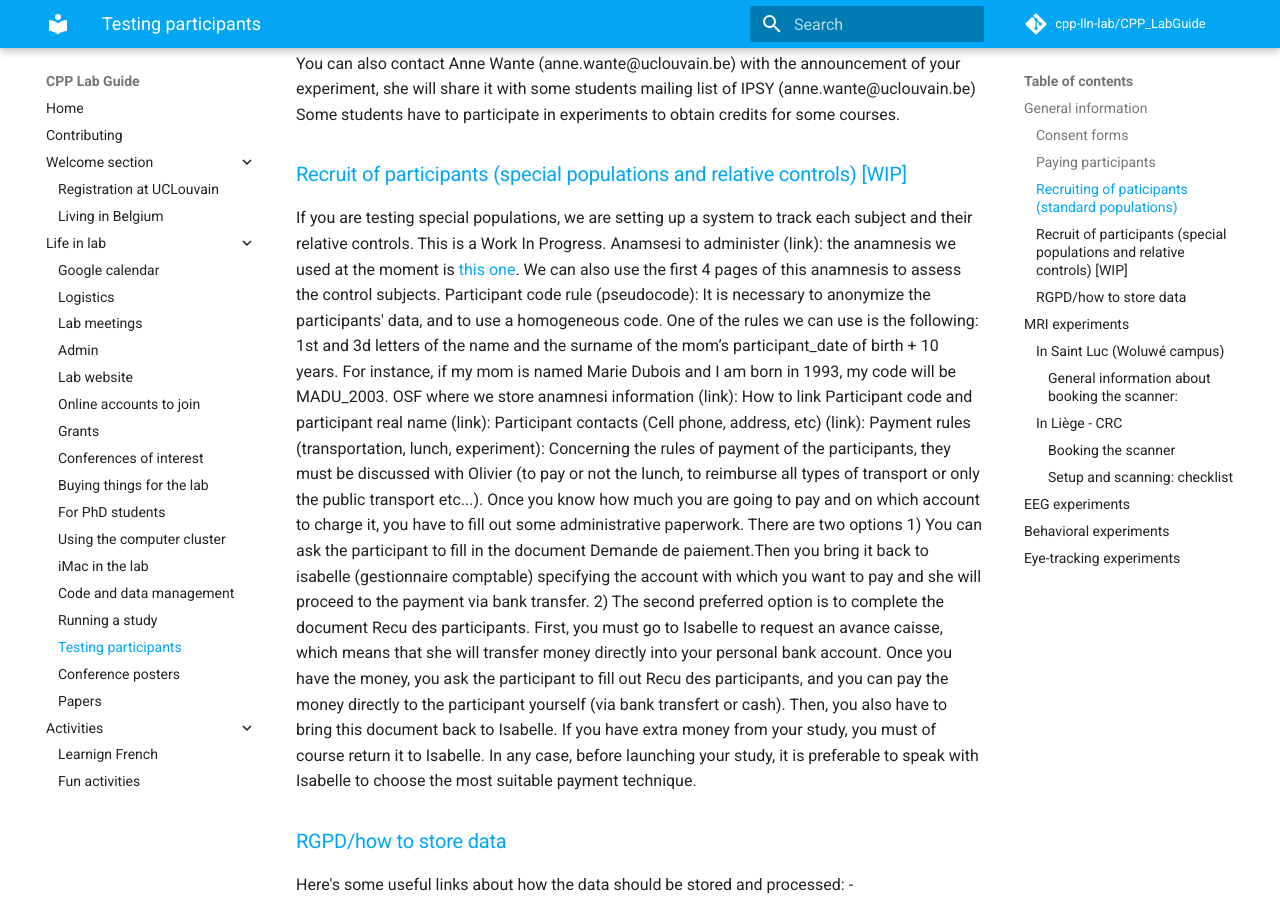
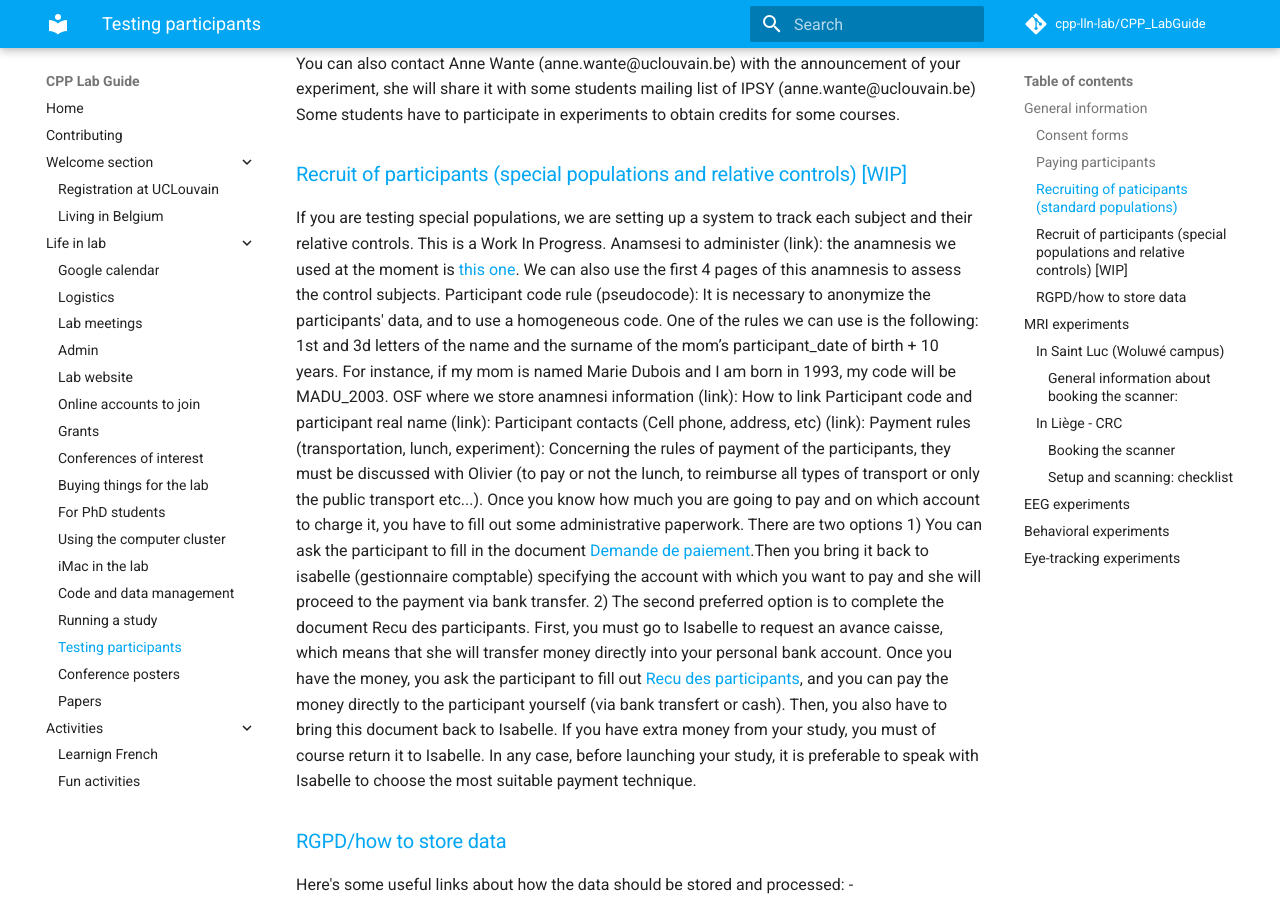
Before and after one commit to cpp-lln-lab/CPP_LabGuide, an MkDocs documentation site: the page built from doc/testing_participants.md, in a window 1280 px wide and 900 px high, scrolled down 654 px. Built offline with MkDocs 1.6.1 and Material for MkDocs 9.7.7, drawn with Linux system fonts in a browser that asks for light colours; comment, search, counter and statistics services are not loaded; part of the change alters nothing that is shown.

```diff
--- a/doc/testing_participants.md
+++ b/doc/testing_participants.md
@@ -26,7 +26,7 @@ Participant code rule (pseudocode): It is necessary to anonymize the participant
 OSF where we store anamnesi information (link):
 How to link Participant code and participant real name (link):
 Participant contacts (Cell phone, address, etc) (link):
-Payment rules (transportation, lunch, experiment): Concerning the rules of payment of the participants, they must be discussed with Olivier (to pay or not the lunch, to reimburse all types of transport or only the public transport etc...). Once you know how much you are going to pay and on which account to charge it, you have to fill out some administrative paperwork. There are two options 1) You can ask the participant to fill in the document Demande de paiement.Then you bring it back to isabelle (gestionnaire comptable) specifying the account with which you want to pay and she will proceed to the payment via bank transfer. 2) The second preferred option is to complete the document Recu des participants. First, you must go to Isabelle to request an avance caisse, which means that she will transfer money directly into your personal bank account. Once you have the money, you ask the participant to fill out Recu des participants, and you can pay the money directly to the participant yourself (via bank transfert or cash). Then, you also have to bring this document back to Isabelle. If you have extra money from your study, you must of course return it to Isabelle.
+Payment rules (transportation, lunch, experiment): Concerning the rules of payment of the participants, they must be discussed with Olivier (to pay or not the lunch, to reimburse all types of transport or only the public transport etc...). Once you know how much you are going to pay and on which account to charge it, you have to fill out some administrative paperwork. There are two options 1) You can ask the participant to fill in the document [Demande de paiement](https://drive.google.com/drive/folders/10sxqjDVlVa0TgQTMTXKwTHPrNnV3FOrB).Then you bring it back to isabelle (gestionnaire comptable) specifying the account with which you want to pay and she will proceed to the payment via bank transfer. 2) The second preferred option is to complete the document Recu des participants. First, you must go to Isabelle to request an avance caisse, which means that she will transfer money directly into your personal bank account. Once you have the money, you ask the participant to fill out [Recu des participants](https://docs.google.com/document/d/1L0Uc45FHuQSxT-Pk7fUCwVNDswOFoGvzOwaZsrLT3PU/edit), and you can pay the money directly to the participant yourself (via bank transfert or cash). Then, you also have to bring this document back to Isabelle. If you have extra money from your study, you must of course return it to Isabelle.
 In any case, before launching your study, it is preferable to speak with Isabelle to choose the most suitable payment technique.
 
 ### RGPD/how to store data
```
